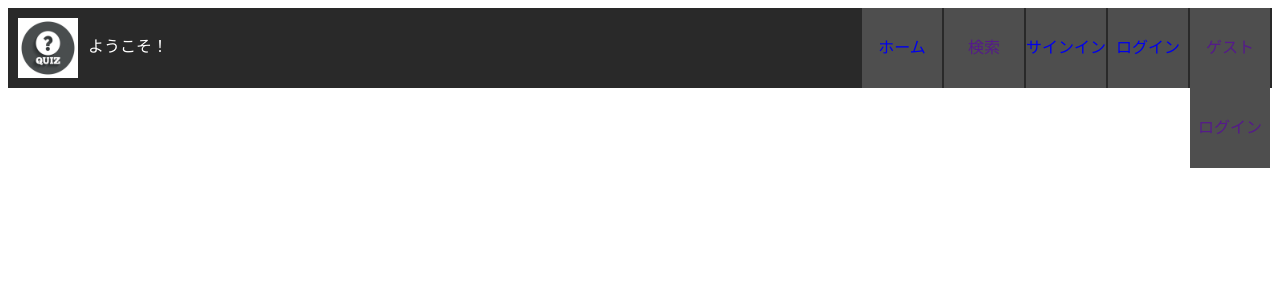
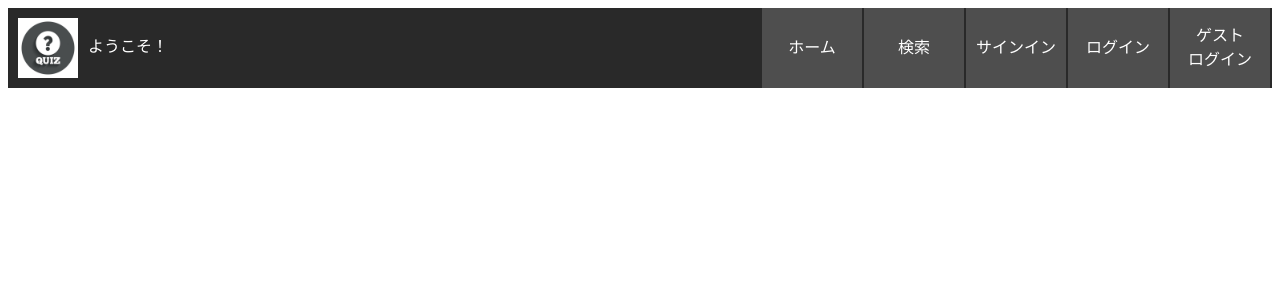
Before and after one commit to amatoosan/portfolio_app, a React (Create React App) app in the folder front/react-front/: page / in a window 1280 px wide. Shown: the top 300 px of the page. Built offline with nearby package versions, Linux system fonts and the light colour scheme; no server answers.

Commit message:
ログイン状態に応じたヘッダー実装

```diff
--- a/front/react-front/src/App.js
+++ b/front/react-front/src/App.js
@@ -24,6 +24,7 @@ function App() {
 
   const [state, dispatch] = useReducer(loginReducer, loginInitialState)
   const [user, setUser] = useState({})
+  const [login, setLogin] = useState({})
 
   useEffect(() => {
     checkLoginStatus()
@@ -39,6 +40,7 @@ function App() {
             loginStatus: state,
           })
           setUser(response.data.user);
+          setLogin(response.data.logged_in);
         }
       console.log("ログイン状況", response)
     })
@@ -49,7 +51,7 @@ function App() {
 
   return (
     <Router>
-      <Heder />
+      <Heder isLoggedIn={login}/>
       <Switch>
         {/*user*/}
         <Route exact path="/users/:id"
--- a/front/react-front/src/containers/Heder.jsx
+++ b/front/react-front/src/containers/Heder.jsx
@@ -8,9 +8,6 @@ const HeaderWrapper = styled.div`
   height: 80px;
   width: 100%;
   background-color: #292929;
-  position: relative;
-  justify-content: space-between;
-  align-items: center;
 `;
 const MainLogoImage = styled.img`
   height: 60px;
@@ -19,33 +16,54 @@ const MainLogoImage = styled.img`
 `;
 const SiteIntroduction = styled.p`
   margin-top: 25px;
-  color: #fff;
+  color: white;
   float: left;
 `;
 const Button = styled.a`
-  width: 80px;
+  color: white;
+  width: 100px;
   text-align: center;
   background-color: rgb(78, 78, 78);
   float: right;
   line-height: 80px;
   margin-right: 2px;
   list-style: none;
-  display: table;
   text-decoration: none;
 `;
+const Guest = styled.p`
+  line-height: 24px;
+`;
 
-export const Heder = () => {
+export const Heder = (props) => {
+  if (props.isLoggedIn === true) {
   return (
     <Fragment>
       <HeaderWrapper>
         <MainLogoImage src={MainLogo} alt="main logo" />
         <SiteIntroduction>ようこそ！</SiteIntroduction>
-          <Button href="">ゲスト<br />ログイン</Button>
-          <Button href="/login">ログイン</Button>
-          <Button href="/signup">サインイン</Button>
+          <Button href="">ログアウト</Button>
+          <Button href="">投稿</Button>
+          <Button href="">プロフィール</Button>
           <Button href="">検索</Button>
           <Button href="/">ホーム</Button>
       </HeaderWrapper>
     </Fragment>
   )
+  } else {
+    return (
+      <Fragment>
+        <HeaderWrapper>
+          <MainLogoImage src={MainLogo} alt="main logo" />
+          <SiteIntroduction>ようこそ！</SiteIntroduction>
+            <Button href="">
+              <Guest>ゲスト<br />ログイン</Guest>
+            </Button>
+            <Button href="/login">ログイン</Button>
+            <Button href="/signup">サインイン</Button>
+            <Button href="">検索</Button>
+            <Button href="/">ホーム</Button>
+        </HeaderWrapper>
+      </Fragment>
+    )
+  }
 }
```
Also changed, not shown: 1 other file (tests, documents, lock files or other folders).
